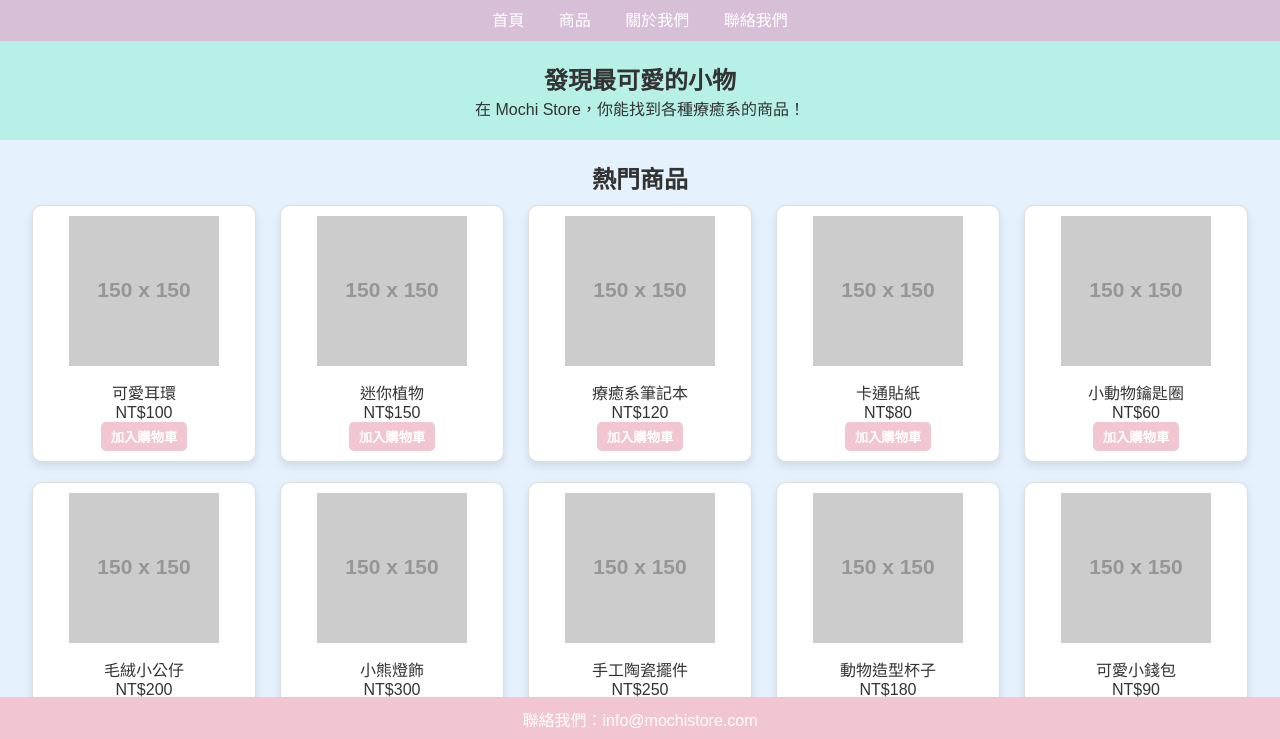
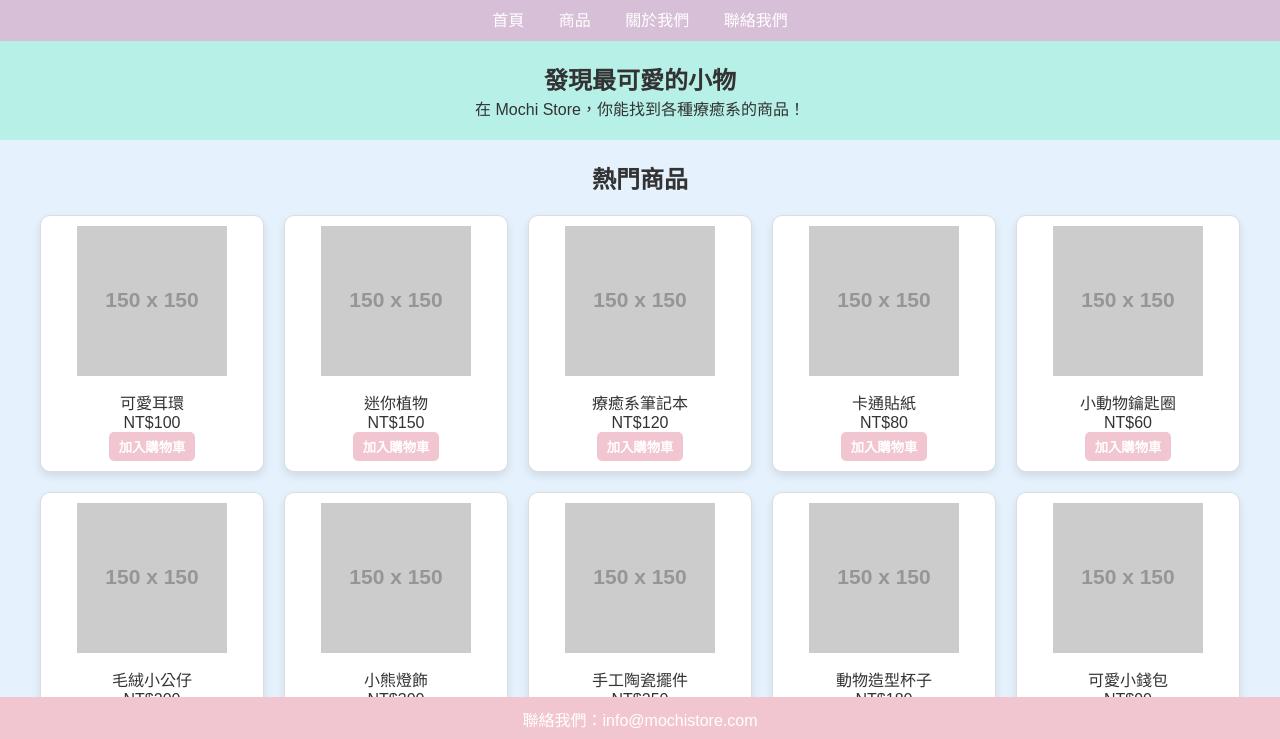
Before and after one commit to Thomas412570510/mochi-store, a plain HTML site: page index.html in a window 1280 px wide. Shown: the part 59-798 px from the top of the page. Drawn offline with Linux system fonts and the light colour scheme; placeholder pictures from the web are drawn by us.

Commit message:
Update styles.css

```diff
--- a/styles.css
+++ b/styles.css
@@ -49,14 +49,15 @@ section {
 }
 
 .product-container {
-    display: flex;
-    flex-wrap: wrap;
-    justify-content: space-around;
+    display: grid;
+    grid-template-columns: repeat(5, 1fr); /* 每行五個商品 */
+    gap: 20px;
+    justify-items: center;
+    padding: 20px;
 }
 
 .product-card {
-    width: 18%;
-    margin: 10px 0;
+    width: 100%;
     padding: 10px;
     background-color: white;
     border: 1px solid #ddd;
```
